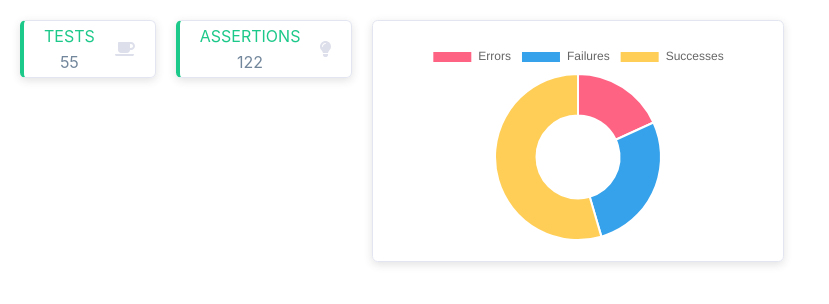
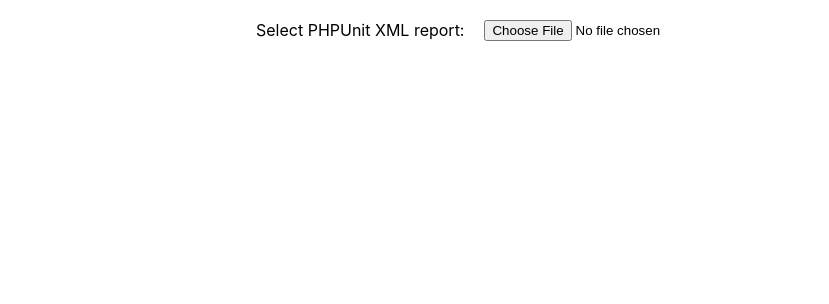
Before and after one commit to PYuen1029/reactphpunit, a React (Create React App) app: page / in a window 1280 px wide. Shown: the top 304 px of the page, without its empty margins (0-829 px from the left). Built offline with nearby package versions, Linux system fonts and the light colour scheme.

Commit message:
Version1:working on client-side doc parsing

```diff
--- a/src/App.css
+++ b/src/App.css
@@ -1,5 +1,8 @@
 .App {
-  text-align: center;
+  width: 60%;
+  display: flex;
+  flex-direction: column;
+  margin: 20px auto;
 }
 
 .App-logo {
--- a/src/App.js
+++ b/src/App.js
@@ -1,9 +1,11 @@
-import React from 'react';
+import React, {useState} from 'react';
 import NumberStat from './NumberStat.js';
 import logo from './logo.svg';
 import './App.css';
 import TopContainer from "./TopContainer";
 import MainContent from "./MainContent";
+import FileInput from "./FileInput";
+import PhpUnitXmlParser from "./util/PhpUnitXmlParser";
 
 const mockData = {
     topLevelData: {
@@ -14,16 +16,34 @@ const mockData = {
     }
 }
 
-function App() {
+const App = () => {
+    let [fileId, setFileId] = useState(0);
+    let [fileData, setFileData] = useState({});
+
+    let getFile = (file) => {
+        // update data state
+//        let data = PhpUnitXmlParser.parse(file);
+        fileId = fileId + 1;
+        setFileId(fileId + 1);
+        const parser = new PhpUnitXmlParser();
+        let parsedData = parser.parse(file)
+
+        console.group("DEBUG: Line 31");
+        console.dir(parsedData);
+        console.groupEnd();
+        setFileData(parsedData);
+
+    }
+
     return (
         <div className="App">
-            {/* render top-container */}
-            <TopContainer data={mockData.topLevelData}/>
 
-            {/* render main-content*/}
-            <MainContent/>
-            {/* render Collapsible Tests Wrapper component */}
+            <FileInput
+                sendFile={getFile.bind(this)}
+            />
 
+            {Object.keys(fileData).length !== 0 && <TopContainer key={fileId} data={mockData.topLevelData}/>}
+            {Object.keys(fileData).length !== 0 && <MainContent key={fileId + 1} data={mockData.topLevelData}/>}
 
         </div>
     );
--- /dev/null
+++ b/src/FileInput.css
@@ -0,0 +1,7 @@
+.file-input {
+    display: flex;
+}
+
+.file-input label {
+    margin-right: 20px;
+}
--- /dev/null
+++ b/src/FileInput.js
@@ -0,0 +1,19 @@
+import React from 'react';
+import './FileInput.css'
+
+const FileInput = (props) => {
+    // https://medium.com/@ilonacodes/front-end-shorts-how-to-read-content-from-the-file-input-in-react-17f49b293909
+
+    let handleChange = (file) => {
+        props.sendFile(file);
+    }
+
+    return (
+        <div className="file-input">
+            <label htmlFor="phpunitXmlInput">Select PHPUnit XML report:</label>
+            <input type="file" id="phpunitXmlInput" onChange={e => handleChange(e.target.files[0])}/>
+        </div>
+    )
+}
+
+export default FileInput;
--- a/src/GraphStat.js
+++ b/src/GraphStat.js
@@ -34,8 +34,8 @@ const GraphStat = (props) => {
     return (
         <div className="graph-stat stat-item">
             <Doughnut data={getData()}
-                      width="400px"
-                      height="200px"
+                      width={400}
+                      height={200}
             />
         </div>
     )
--- a/src/TopContainer.css
+++ b/src/TopContainer.css
@@ -8,11 +8,11 @@
     margin-top: 20px;
 }
 
-.top-container .stat-item {
+.stat-item {
     box-shadow: 0 0.15rem .50rem 0 rgba(58,59,69,.15);
     border-radius: .35rem;
     border: 1px solid #e3e6f0;
-    margin-left: 20px;
+    margin-right: 20px;
     height: 100%;
     padding: 0 20px;
 }
--- a/src/TopContainer.js
+++ b/src/TopContainer.js
@@ -43,15 +43,11 @@ const TopContainer = props => {
     return (
         <div className="top-container">
             {/* render number stat components */}
-            {numberStatElements.map(data => (
-                <NumberStat {...data} />
-            ))}
+            {numberStatElements.map((data,idx) => <NumberStat key={idx} {...data} />)}
 
 
             {/* render results graph component for Test Results breakdown of success/fail */}
-            {graphStatElements.map(data => (
-                <GraphStat {...data} />
-            ))}
+            {graphStatElements.map((data,idx) => <GraphStat key={idx} {...data} />)}
 
         </div>
     )
--- /dev/null
+++ b/src/util/PhpUnitXmlParser.js
@@ -0,0 +1,24 @@
+class PhpUnitXmlParser {
+    parse(file) {
+        const fileReader = new FileReader();
+
+        fileReader.onloadend = (e) => {
+            let domParser = new DOMParser();
+            let doc = domParser.parseFromString(fileReader.result, 'text/xml')
+
+            console.group("DEBUG: Line 9");
+            console.dir(doc);
+            console.groupEnd();
+        };
+
+        if (file == null) {
+            return {};
+        }
+
+        fileReader.readAsText(file)
+
+        return {foo: 'bar'}
+    }
+}
+
+export default PhpUnitXmlParser;
```
Also changed, not shown: 1 other file (tests, documents, lock files or other folders).
